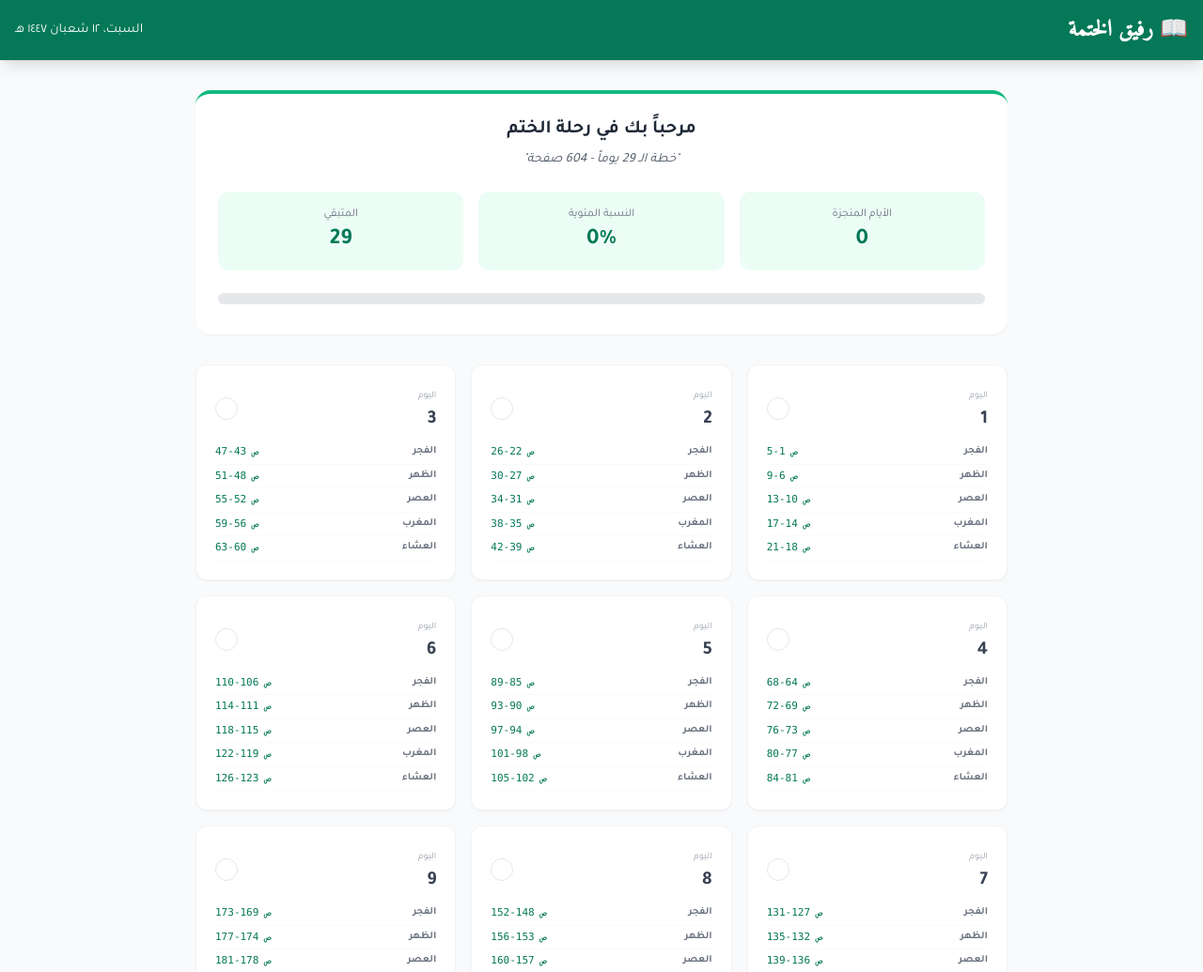
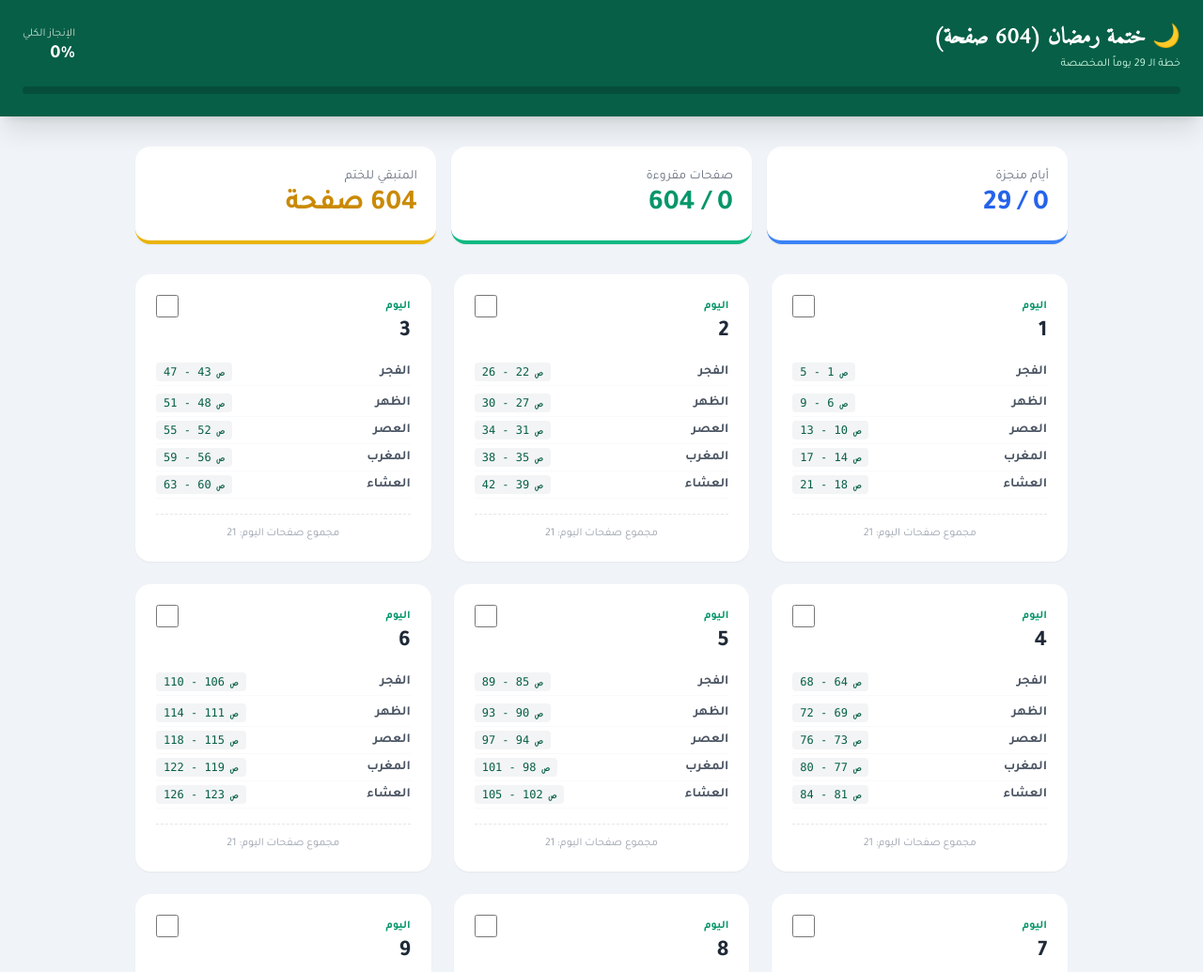
Before and after one commit to ItsOLEK/try0.1, a plain HTML site: page index.html in a window 1280 px wide. Shown: the top 1035 px of the page at 94% size. Drawn offline with nearby package versions, Linux system fonts and the light colour scheme.

Commit message:
Update index.html

```diff
--- a/index.html
+++ b/index.html
@@ -3,198 +3,193 @@
 <head>
     <meta charset="UTF-8">
     <meta name="viewport" content="width=device-width, initial-scale=1.0">
-    <title>مساعد ختم القرآن الكريم</title>
+    <title>مساعد ختم القرآن - خطة رمضان</title>
     <script src="https://cdn.tailwindcss.com"></script>
     <link href="https://fonts.googleapis.com/css2?family=Amiri&family=Tajawal:wght@400;700&display=swap" rel="stylesheet">
     <style>
         body {
             font-family: 'Tajawal', sans-serif;
-            background-color: #f8fafc;
+            background-color: #f0f4f8;
         }
         .quran-font {
             font-family: 'Amiri', serif;
         }
-        .card-active {
-            border: 2px solid #059669;
-            background-color: #ecfdf5;
+        .day-card {
+            transition: all 0.3s ease;
+        }
+        .day-card.completed {
+            background-color: #d1fae5;
+            border-color: #10b981;
+        }
+        .prayer-badge {
+            display: inline-block;
+            padding: 2px 8px;
+            border-radius: 12px;
+            font-size: 0.75rem;
+            background-color: #e2e8f0;
+            margin-bottom: 4px;
         }
     </style>
 </head>
-<body class="bg-gray-50 text-gray-800">
+<body class="text-gray-800">
 
-    <!-- Navigation -->
-    <nav class="bg-emerald-700 text-white p-4 shadow-lg sticky top-0 z-50">
+    <!-- Header -->
+    <nav class="bg-emerald-800 text-white p-6 shadow-xl sticky top-0 z-50">
         <div class="container mx-auto flex justify-between items-center">
-            <h1 class="text-2xl font-bold quran-font">📖 رفيق الختمة</h1>
-            <div id="date-display" class="text-sm"></div>
+            <div>
+                <h1 class="text-2xl font-bold quran-font">🌙 ختمة رمضان (604 صفحة)</h1>
+                <p class="text-emerald-100 text-xs mt-1">خطة الـ 29 يوماً المخصصة</p>
+            </div>
+            <div id="overall-progress" class="text-right">
+                <span class="block text-xs uppercase opacity-75">الإنجاز الكلي</span>
+                <span id="total-percent" class="text-xl font-bold">0%</span>
+            </div>
+        </div>
+        <div class="w-full bg-emerald-900 h-2 mt-4 rounded-full overflow-hidden">
+            <div id="total-progress-bar" class="bg-yellow-400 h-full transition-all duration-700" style="width: 0%"></div>
         </div>
     </nav>
 
-    <main class="container mx-auto px-4 py-8 max-w-4xl">
+    <main class="container mx-auto px-4 py-8 max-w-5xl">
 
-        <!-- Welcome & Goal Section -->
-        <section class="bg-white rounded-2xl p-6 shadow-sm mb-8 text-center border-t-4 border-emerald-500">
-            <h2 class="text-xl font-bold mb-2">مرحباً بك في رحلة الختم</h2>
-            <p class="text-gray-600 mb-6 italic text-sm">"خطة الـ 29 يوماً - 604 صفحة"</p>
-
-            <div class="grid grid-cols-1 md:grid-cols-3 gap-4 mb-6">
-                <div class="p-4 bg-emerald-50 rounded-xl">
-                    <span class="block text-xs text-gray-500 mb-1">الأيام المنجزة</span>
-                    <span id="completed-count" class="text-2xl font-bold text-emerald-700">0</span>
-                </div>
-                <div class="p-4 bg-emerald-50 rounded-xl">
-                    <span class="block text-xs text-gray-500 mb-1">النسبة المئوية</span>
-                    <span id="percentage-text" class="text-2xl font-bold text-emerald-700">0%</span>
-                </div>
-                <div class="p-4 bg-emerald-50 rounded-xl">
-                    <span class="block text-xs text-gray-500 mb-1">المتبقي</span>
-                    <span id="remaining-count" class="text-2xl font-bold text-emerald-700">29</span>
-                </div>
+        <!-- Summary Dashboard -->
+        <div class="grid grid-cols-1 md:grid-cols-3 gap-4 mb-8">
+            <div class="bg-white p-5 rounded-2xl shadow-sm border-b-4 border-blue-500">
+                <span class="text-gray-500 text-sm">أيام منجزة</span>
+                <div class="text-3xl font-bold text-blue-600"><span id="days-done">0</span> / 29</div>
             </div>
-
-            <!-- Progress Bar -->
-            <div class="w-full bg-gray-200 rounded-full h-3 mb-2">
-                <div id="main-progress-bar" class="bg-emerald-500 h-3 rounded-full transition-all duration-500" style="width: 0%"></div>
+            <div class="bg-white p-5 rounded-2xl shadow-sm border-b-4 border-emerald-500">
+                <span class="text-gray-500 text-sm">صفحات مقروءة</span>
+                <div class="text-3xl font-bold text-emerald-600"><span id="pages-done">0</span> / 604</div>
             </div>
-        </section>
-
-        <!-- Days Grid -->
-        <div class="grid grid-cols-1 sm:grid-cols-2 md:grid-cols-3 gap-4" id="days-container">
-            <!-- سيتم توليد الأيام بواسطة الجافا سكريبت -->
+            <div class="bg-white p-5 rounded-2xl shadow-sm border-b-4 border-yellow-500">
+                <span class="text-gray-500 text-sm">المتبقي للختم</span>
+                <div class="text-3xl font-bold text-yellow-600"><span id="pages-left">604</span> صفحة</div>
+            </div>
         </div>
 
-        <!-- Motivational Quote -->
-        <div id="motivation-box" class="mt-8 p-6 bg-emerald-900 text-white rounded-2xl text-center hidden transition-all duration-300">
-            <p id="motivation-text" class="text-lg quran-font"></p>
+        <!-- Schedule Grid -->
+        <div class="grid grid-cols-1 sm:grid-cols-2 lg:grid-cols-3 gap-6" id="days-container">
+            <!-- Generated by JavaScript -->
         </div>
 
     </main>
 
-    <footer class="text-center py-8 text-gray-400 text-sm">
-        <p class="mb-2">صدقة جارية - صُنع لخدمة كتاب الله</p>
-        <button onclick="resetAll()" class="text-red-300 hover:text-red-500 underline text-xs">إعادة ضبط التقدم</button>
+    <footer class="text-center py-10 text-gray-500 text-sm">
+        <p class="mb-2">تقبل الله منا ومنكم صالح الأعمال</p>
+        <button onclick="resetProgress()" class="text-red-400 hover:text-red-600 underline">إعادة ضبط التقدم</button>
     </footer>
 
     <script>
         const daysContainer = document.getElementById('days-container');
-        const totalDays = 29;
-        let completedDays = JSON.parse(localStorage.getItem('quran_progress_days')) || [];
+        let completedDays = JSON.parse(localStorage.getItem('ramadan_khatma_progress')) || [];
 
-        // بيانات توزيع الصفحات بناءً على طلبك
+        // بناء بيانات الورد اليومي
         const schedule = [];
         let currentPage = 1;
 
-        for (let d = 1; d <= 29; d++) {
-            let dayPrayers = [];
-            if (d <= 28) {
-                dayPrayers = [
-                    { name: 'الفجر', p: 5 },
-                    { name: 'الظهر', p: 4 },
-                    { name: 'العصر', p: 4 },
-                    { name: 'المغرب', p: 4 },
-                    { name: 'العشاء', p: 4 }
+        for (let day = 1; day <= 29; day++) {
+            let dayData = { day: day, prayers: [] };
+
+            if (day <= 28) {
+                // الفجر 5 ص، الباقي 4 ص (المجموع 21 صفحة يومياً)
+                dayData.prayers = [
+                    { name: 'الفجر', pages: 5 },
+                    { name: 'الظهر', pages: 4 },
+                    { name: 'العصر', pages: 4 },
+                    { name: 'المغرب', pages: 4 },
+                    { name: 'العشاء', pages: 4 }
                 ];
             } else {
-                dayPrayers = [
-                    { name: 'الفجر', p: 5 },
-                    { name: 'الظهر', p: 4 },
-                    { name: 'العصر', p: 4 },
-                    { name: 'المغرب', p: 3 }
+                // اليوم 29: الفجر 5، ظهر 4، عصر 4، مغرب 3 (المجموع 16 صفحة)
+                // المجموع الكلي: (28 * 21) + 16 = 588 + 16 = 604 صفحة بالضبط
+                dayData.prayers = [
+                    { name: 'الفجر', pages: 5 },
+                    { name: 'الظهر', pages: 4 },
+                    { name: 'العصر', pages: 4 },
+                    { name: 'المغرب', pages: 3 }
                 ];
             }
 
-            let details = dayPrayers.map(pr => {
+            // تحديد أرقام الصفحات لكل صلاة
+            dayData.totalDayPages = 0;
+            dayData.details = dayData.prayers.map(p => {
                 const start = currentPage;
-                const end = currentPage + pr.p - 1;
+                const end = currentPage + p.pages - 1;
                 currentPage = end + 1;
-                return { name: pr.name, range: `${start}-${end}` };
+                dayData.totalDayPages += p.pages;
+                return { ...p, range: `${start} - ${end}` };
             });
 
-            schedule.push({ day: d, details: details });
+            schedule.push(dayData);
         }
 
-        function init() {
-            renderDays();
-            updateStats();
-            document.getElementById('date-display').innerText = new Date().toLocaleDateString('ar-SA', { weekday: 'long', year: 'numeric', month: 'long', day: 'numeric' });
-        }
+        function render() {
+            daysContainer.innerHTML = '';
+            let totalPagesRead = 0;
 
-        function renderDays() {
-            daysContainer.innerHTML = '';
             schedule.forEach(item => {
-                const isCompleted = completedDays.includes(item.day);
+                const isDone = completedDays.includes(item.day);
+                if(isDone) totalPagesRead += item.totalDayPages;
+
                 const card = document.createElement('div');
-                card.className = `cursor-pointer p-5 rounded-xl border transition-all flex flex-col space-y-3 ${isCompleted ? 'card-active shadow-md' : 'bg-white hover:border-emerald-300 border-gray-100 shadow-sm'}`;
-                card.onclick = () => toggleDay(item.day);
+                card.className = `day-card bg-white rounded-2xl p-5 shadow-sm border-2 transition-all ${isDone ? 'completed' : 'border-transparent'}`;
 
-                let prayersList = item.details.map(p => `
-                    <div class="flex justify-between text-[11px] border-b border-gray-50 pb-1">
-                        <span class="font-bold text-gray-500">${p.name}</span>
-                        <span class="text-emerald-700 font-mono">ص ${p.range}</span>
+                let prayersHtml = item.details.map(p => `
+                    <div class="flex justify-between items-center mb-2 text-sm border-b border-gray-50 pb-1">
+                        <span class="font-bold text-gray-600">${p.name}</span>
+                        <span class="bg-gray-100 px-2 py-0.5 rounded text-xs text-emerald-800 font-mono">ص ${p.range}</span>
                     </div>
                 `).join('');
 
                 card.innerHTML = `
-                    <div class="flex justify-between items-center">
+                    <div class="flex justify-between items-start mb-4">
                         <div>
-                            <span class="text-[10px] uppercase text-gray-400">اليوم</span>
-                            <div class="text-xl font-black ${isCompleted ? 'text-emerald-700' : 'text-gray-700'}">${item.day}</div>
+                            <span class="text-xs text-emerald-600 font-bold">اليوم</span>
+                            <h3 class="text-2xl font-black">${item.day}</h3>
                         </div>
-                        <div class="w-6 h-6 rounded-full border flex items-center justify-center ${isCompleted ? 'bg-emerald-500 border-emerald-500 text-white' : 'border-gray-200 text-transparent'}">
-                            <svg xmlns="http://www.w3.org/2000/svg" class="h-4 w-4" viewBox="0 0 20 20" fill="currentColor">
-                              <path fill-rule="evenodd" d="M16.707 5.293a1 1 0 010 1.414l-8 8a1 1 0 01-1.414 0l-4-4a1 1 0 011.414-1.414L8 12.586l7.293-7.293a1 1 0 011.414 0z" clip-rule="evenodd" />
-                            </svg>
-                        </div>
+                        <input type="checkbox" ${isDone ? 'checked' : ''}
+                               onchange="toggleDay(${item.day})"
+                               class="w-6 h-6 accent-emerald-600 cursor-pointer">
                     </div>
                     <div class="space-y-1">
-                        ${prayersList}
+                        ${prayersHtml}
+                    </div>
+                    <div class="mt-4 pt-3 border-t border-dashed text-center text-xs text-gray-400">
+                        مجموع صفحات اليوم: ${item.totalDayPages}
                     </div>
                 `;
                 daysContainer.appendChild(card);
             });
+
+            // تحديث الإحصائيات
+            document.getElementById('days-done').innerText = completedDays.length;
+            document.getElementById('pages-done').innerText = totalPagesRead;
+            document.getElementById('pages-left').innerText = 604 - totalPagesRead;
+            const totalPercent = Math.round((totalPagesRead / 604) * 100);
+            document.getElementById('total-percent').innerText = totalPercent + '%';
+            document.getElementById('total-progress-bar').style.width = totalPercent + '%';
         }
 
-        function toggleDay(dayNumber) {
-            if (completedDays.includes(dayNumber)) {
-                completedDays = completedDays.filter(d => d !== dayNumber);
+        function toggleDay(day) {
+            if (completedDays.includes(day)) {
+                completedDays = completedDays.filter(d => d !== day);
             } else {
-                completedDays.push(dayNumber);
-                showMotivation();
+                completedDays.push(day);
             }
-            localStorage.setItem('quran_progress_days', JSON.stringify(completedDays));
-            renderDays();
-            updateStats();
+            localStorage.setItem('ramadan_khatma_progress', JSON.stringify(completedDays));
+            render();
         }
 
-        function updateStats() {
-            const count = completedDays.length;
-            const percentage = Math.round((count / totalDays) * 100);
-
-            document.getElementById('completed-count').innerText = count;
-            document.getElementById('remaining-count').innerText = totalDays - count;
-            document.getElementById('percentage-text').innerText = percentage + '%';
-            document.getElementById('main-progress-bar').style.width = percentage + '%';
-        }
-
-        function showMotivation() {
-            const quotes = ["مبارك! تقبل الله طاعتك.", "خطوة رائعة نحو الختم.", "هنيئاً لك صحبة القرآن.", "اللهم ثبتنا على طاعتك."];
-            const motivationBox = document.getElementById('motivation-box');
-            const motivationText = document.getElementById('motivation-text');
-            motivationText.innerText = quotes[Math.floor(Math.random() * quotes.length)];
-            motivationBox.classList.remove('hidden');
-            setTimeout(() => motivationBox.classList.add('hidden'), 3000);
-        }
-
-        function resetAll() {
-            if(confirm('هل تريد مسح السجل والبدء من جديد؟')) {
+        function resetProgress() {
+            if(confirm('هل أنت متأكد من مسح جميع سجلات القراءة؟')) {
                 completedDays = [];
-                localStorage.removeItem('quran_progress_days');
-                renderDays();
-                updateStats();
+                localStorage.removeItem('ramadan_khatma_progress');
+                render();
             }
         }
 
-        window.onload = init;
+        window.onload = render;
     </script>
 </body>
 </html>
```
